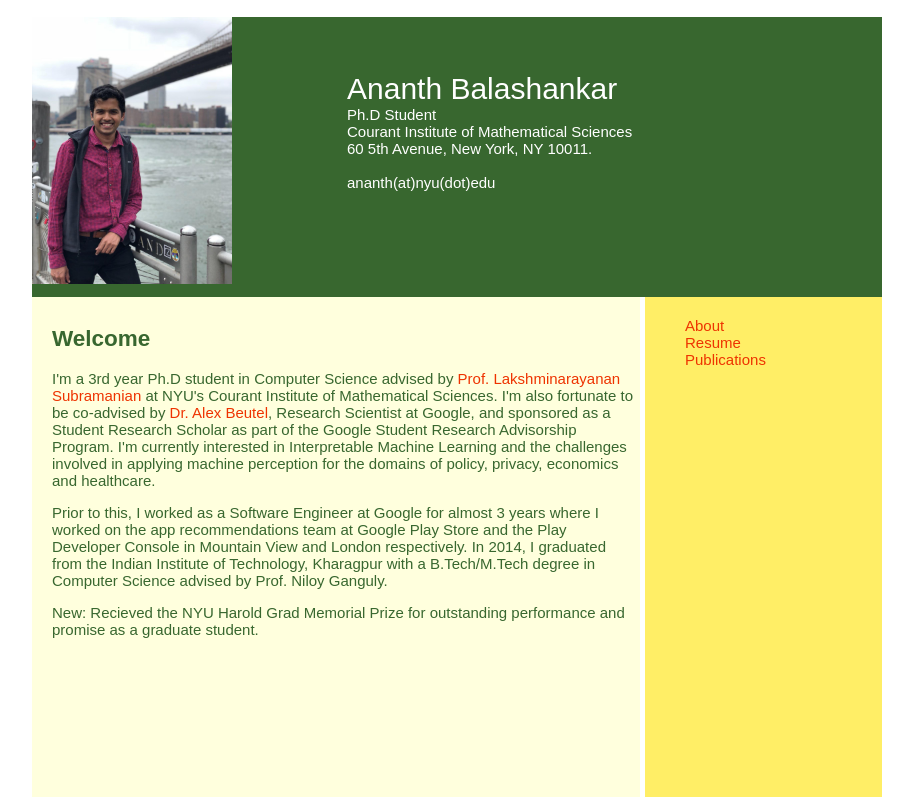
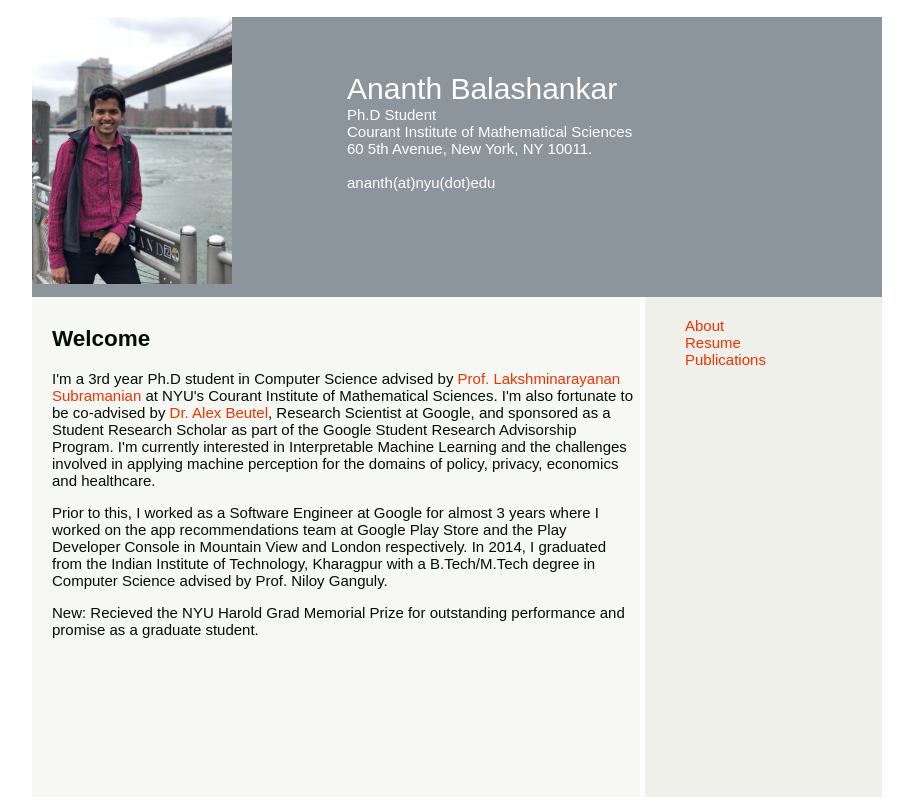
Before and after one commit to ananthnyu/ananthbalashankar.github.io, a PHP site: page / in a window 1280 px wide. Shown: the whole page, without its empty margins (183-1096 px from the left). Run offline with PHP 8.4, Linux system fonts and the light colour scheme.

Commit message:
Update grad.css

```diff
--- a/grad.css
+++ b/grad.css
@@ -19,7 +19,7 @@ body {
     margin-right:auto;
     width:850px; /* body.width > {menu + contents}.width + 4*padding */
     background-color:#ffffff;
-    color:#38672F;
+    color:#030F01;
     font:15px arial,sans-serif;
     /*font-family:Arial,Helvetica,sans-serif;*/
     border:solid 0px pink;
@@ -34,7 +34,7 @@ body {
 	display:inline-block;
     height:280px;
     /*padding:0px 10px 0px 0px; */
-    background-color:#38672F;
+    background-color:#8C959C;
     /*background-color:#000000; */
     /* background-image: url(Dart_panoramic_small.jpg);
     background-position: top center;
@@ -59,7 +59,7 @@ body {
 	width:583px;
 	padding:10px 5px 10px 20px;
     display:inline-block;
-	background-color:#ffffdd;
+	background-color:#F7F7F4;
 	min-height: 480px;
 }
 
@@ -68,7 +68,7 @@ body {
 	padding:20px 5px 10px 40px;
     display:inline-block;
 	width:192px;
-    background-color:#ffee66;
+    background-color:#F0F0EB;
     /*color:#ee3300; */
     min-height:470px;
 }
```
